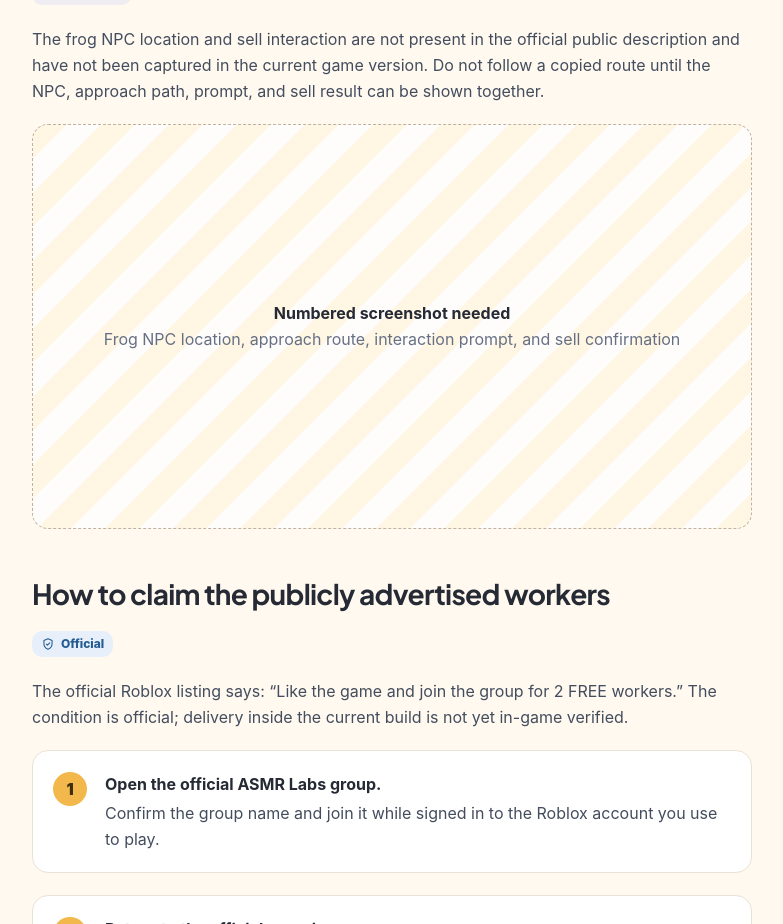
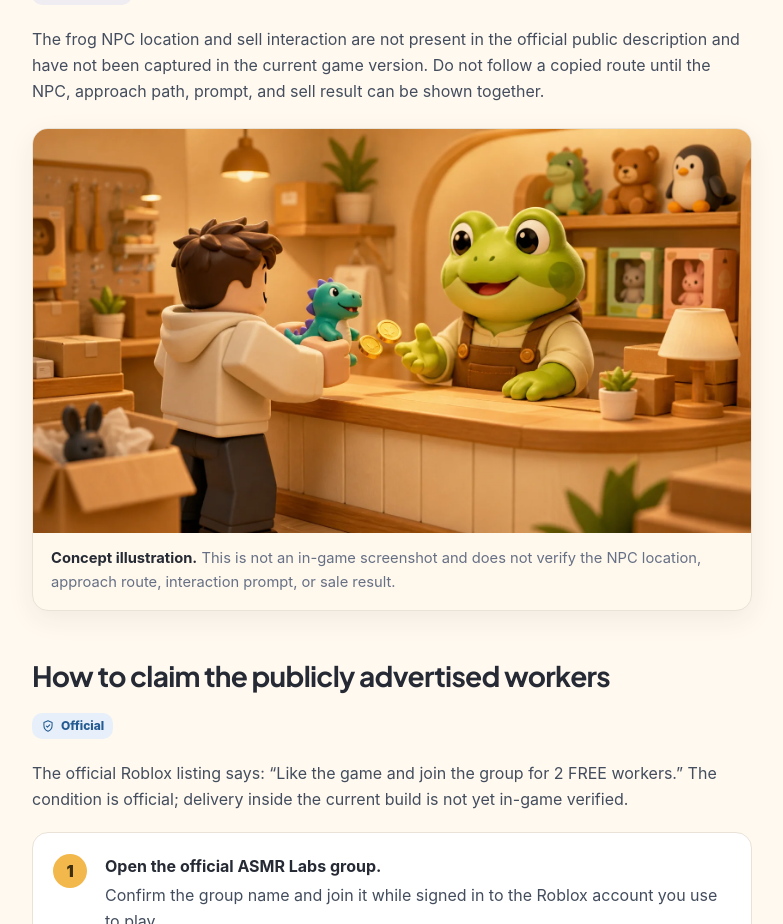
Before and after one commit to leontinasilva493-glitch/unboxASMRgame, a Next.js app: page /beginner-guide in a window 1280 px wide. Shown: the part 3646-4570 px from the top of the page, without its empty margins (18-801 px from the left). Built offline with nearby package versions, Linux system fonts and the light colour scheme; no server answers.

Commit message:
feat(beginner-guide): add frog NPC concept illustration

```diff
--- a/app/beginner-guide/page.tsx
+++ b/app/beginner-guide/page.tsx
@@ -1,4 +1,5 @@
 import type { Metadata } from "next";
+import Image from "next/image";
 import { Breadcrumbs } from "@/components/Breadcrumbs";
 import { InlineCallout, PageIntro, RelatedLinks, SourceList, TableOfContents } from "@/components/PageParts";
 import { VideoReference } from "@/components/VideoReference";
@@ -84,7 +85,16 @@
         <h2 id="frog-npc">How to sell to the frog NPC</h2>
         <VerificationBadge status="unverified"/>
         <p>The frog NPC location and sell interaction are not present in the official public description and have not been captured in the current game version. Do not follow a copied route until the NPC, approach path, prompt, and sell result can be shown together.</p>
-        <div className="screenshot-slot"><div><strong>Numbered screenshot needed</strong><span>Frog NPC location, approach route, interaction prompt, and sell confirmation</span></div></div>
+        <figure className="guide-illustration">
+          <Image
+            src="/images/guides/frog-npc-toy-sale-illustration.webp"
+            alt="Concept illustration of a player offering a toy to a friendly frog merchant in exchange for coins"
+            width={1672}
+            height={941}
+            sizes="(max-width: 900px) 100vw, 900px"
+          />
+          <figcaption><strong>Concept illustration.</strong> This is not an in-game screenshot and does not verify the NPC location, approach route, interaction prompt, or sale result.</figcaption>
+        </figure>
 
         <h2 id="free-workers">How to claim the publicly advertised workers</h2>
         <VerificationBadge status="official"/>
--- a/app/globals.css
+++ b/app/globals.css
@@ -194,6 +194,10 @@
 .ordered-cards li strong { display: block; color: var(--text); margin-bottom: 3px; }
 .screenshot-slot { aspect-ratio: 16/9; display: grid; place-items: center; padding: 30px; border: 1px dashed #bfb2a0; border-radius: var(--radius-card); background: repeating-linear-gradient(135deg, rgba(255,244,223,.75) 0 24px, rgba(255,255,255,.7) 24px 48px); text-align: center; color: var(--text-secondary); }
 .screenshot-slot strong { display: block; color: var(--text); }
+.guide-illustration { margin: 24px 0 32px; overflow: hidden; border: 1px solid var(--border); border-radius: var(--radius-card); background: #fff8ed; box-shadow: var(--shadow-card); }
+.guide-illustration img { display: block; width: 100%; height: auto; }
+.guide-illustration figcaption { padding: 14px 18px 16px; color: var(--text-secondary); font-size: .92rem; line-height: 1.6; }
+.guide-illustration figcaption strong { color: var(--text); }
 
 .video-reference { min-width: 0; margin: 32px 0; padding: clamp(22px, 4vw, 32px); border: 1px solid #dfd3c0; border-radius: var(--radius-card); background: linear-gradient(145deg, #fff, #fff8ec); box-shadow: var(--shadow-card); scroll-margin-top: 100px; }
 .video-reference h2, .video-reference h3 { margin: 9px 0 10px; }
```
Also changed, not shown: public/images/guides/frog-npc-toy-sale-illustration.webp (added).
